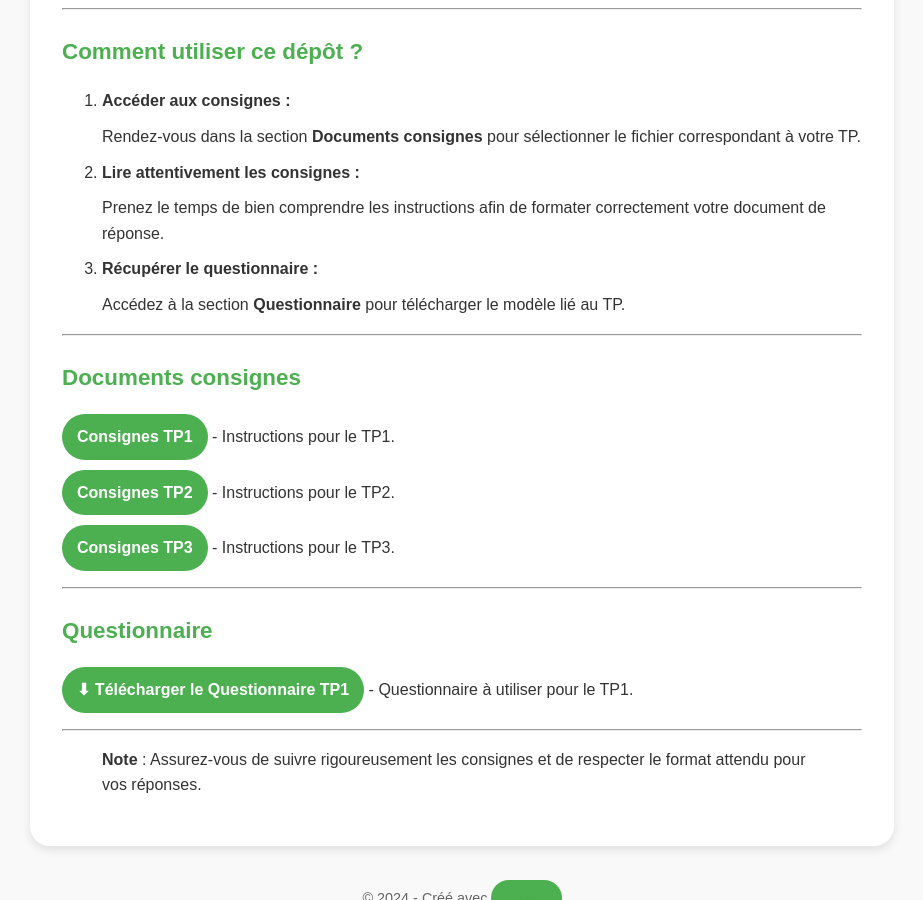
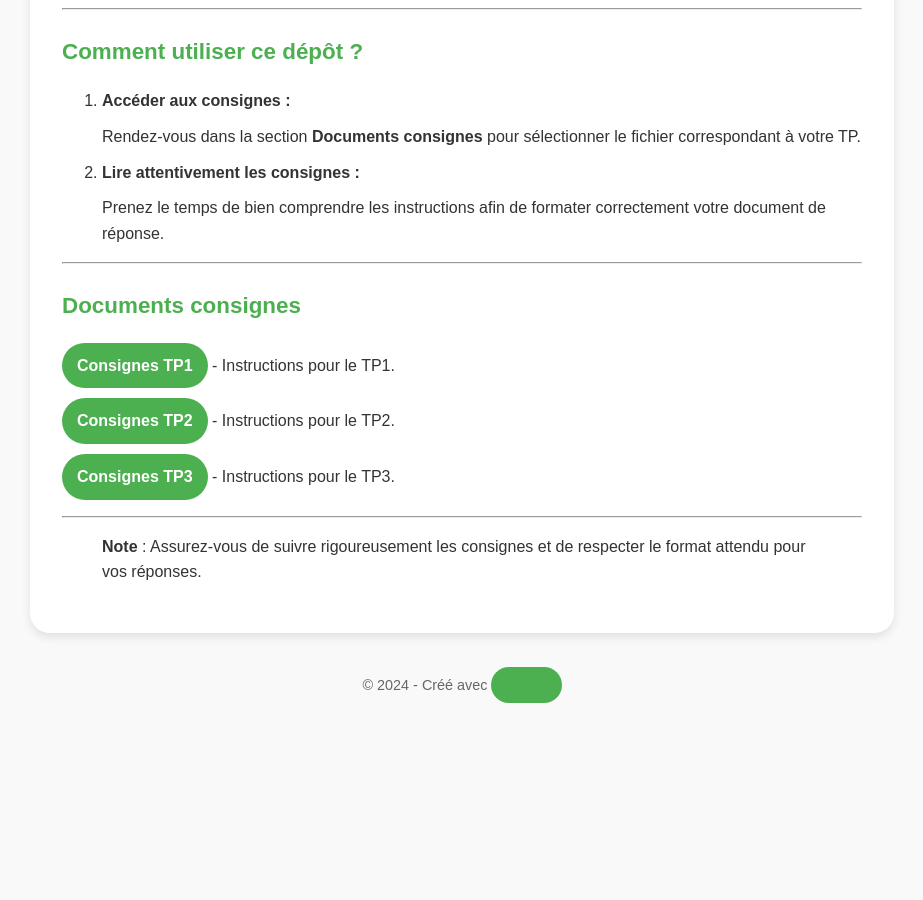
Before and after one commit to HollyFalcon/consignes, a Jekyll site: the page built from index.md, in a window 1280 px wide and 900 px high, scrolled down 665 px. Shown: the whole window, without its empty margins (178-1101 px from the left). Built offline with Jekyll 4.4.1, drawn with Linux system fonts in a browser that asks for light colours; after the commit the page ends 1403 px from its top, so only the background shows below that.

Commit message:
new index file

```diff
--- a/index.md
+++ b/index.md
@@ -19,9 +19,6 @@ Bienvenue dans ce dépôt contenant tous les documents essentiels pour la réali
 2. **Lire attentivement les consignes :**
    - Prenez le temps de bien comprendre les instructions afin de formater correctement votre document de réponse.
 
-3. **Récupérer le questionnaire :**
-   - Accédez à la section **Questionnaire** pour télécharger le modèle lié au TP.
-
 ---
 
 ## **Documents consignes**
@@ -32,10 +29,4 @@ Bienvenue dans ce dépôt contenant tous les documents essentiels pour la réali
 
 ---
 
-## **Questionnaire**
-
-- [⬇ Télécharger le Questionnaire TP1](questionnaire/Template_questionnaire_TP.html) - Questionnaire à utiliser pour le TP1.
-
----
-
 > **Note** : Assurez-vous de suivre rigoureusement les consignes et de respecter le format attendu pour vos réponses.
```
